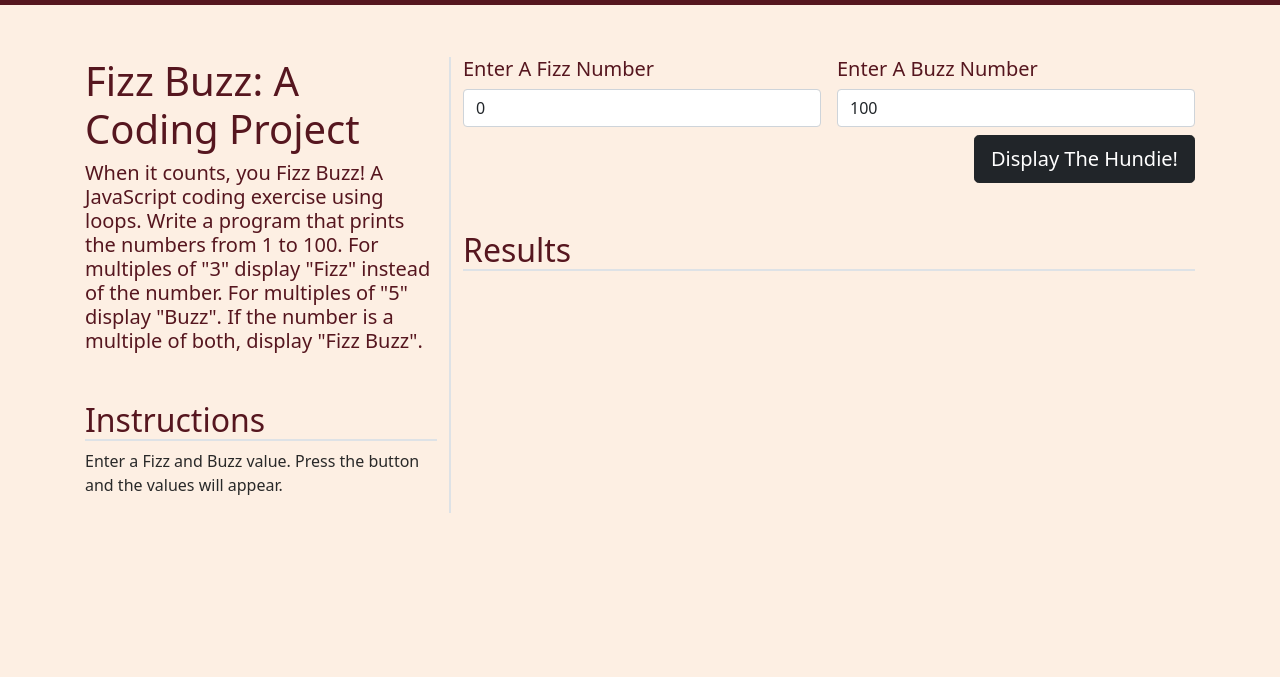
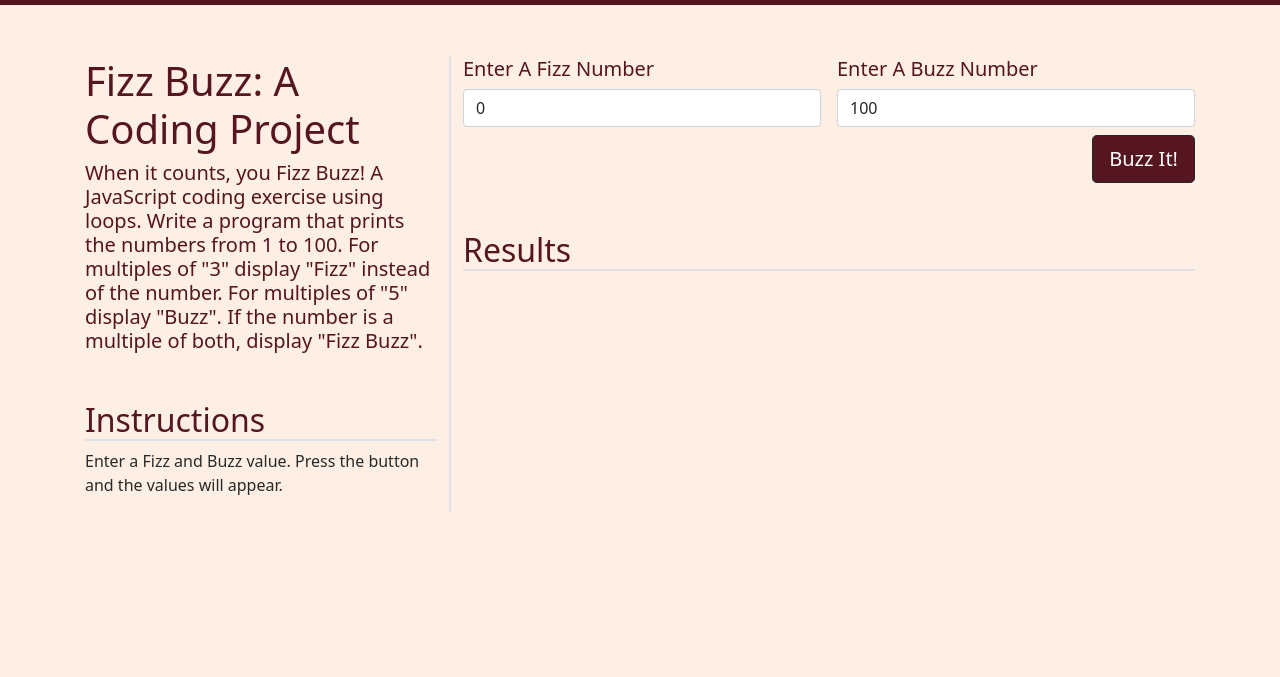
Before and after one commit to ScientistZero/FizzBuzz, a plain HTML site: page app.html in a window 1280 px wide. Shown: the part 51-728 px from the top of the page. Drawn offline with nearby package versions, Linux system fonts and the light colour scheme.

Commit message:
CSS changes

```diff
--- a/app.html
+++ b/app.html
@@ -82,8 +82,7 @@
                                     value="100" aria-label="Buzz Value" >
                             </div>
                             <div class="col-12 d-flex justify-content-end">
-                                <button id="btnSubmit" type="button" class="btn btn-dark btn-lg">Display The
-                                    Hundie!</button>
+                                <button id="btnSubmit" type="button" class="btn btn-dark btn-lg">Buzz It!</button>
                             </div>
                         </form>
                         <h2 class="mt-5 border-bottom border-2">Results</h2>
--- a/css/site.css
+++ b/css/site.css
@@ -6,6 +6,9 @@
 
 }
 
+#btnSubmit{
+    background-color: #56161f;
+}
 .odd{
 font-weight: 100;
 }
@@ -23,6 +26,7 @@ body {
     background-color: #fdefe3;
 }
 
+
 nav {
     background-color: var(--primary-color);
 
@@ -36,6 +40,8 @@ footer {
 
 h1,h2,h3,h4,h5,h6 {
     color: var(--primary-color);
+
+
 }
 .bsicon{
     color: purple;
```
